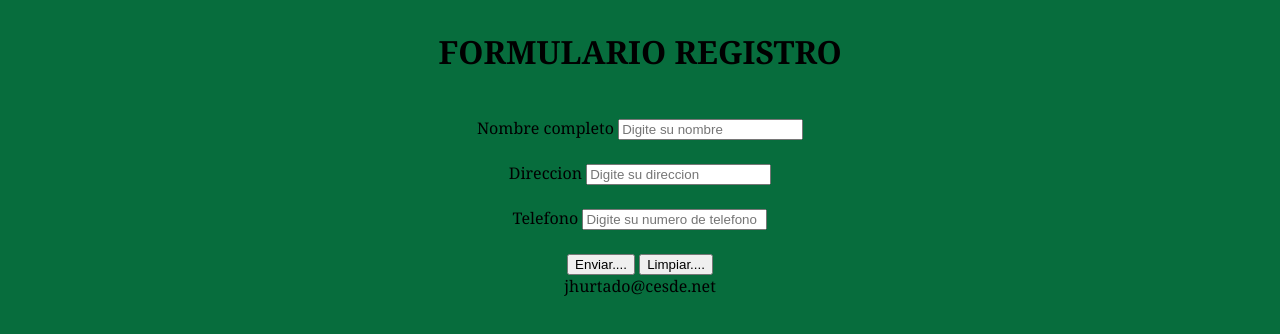
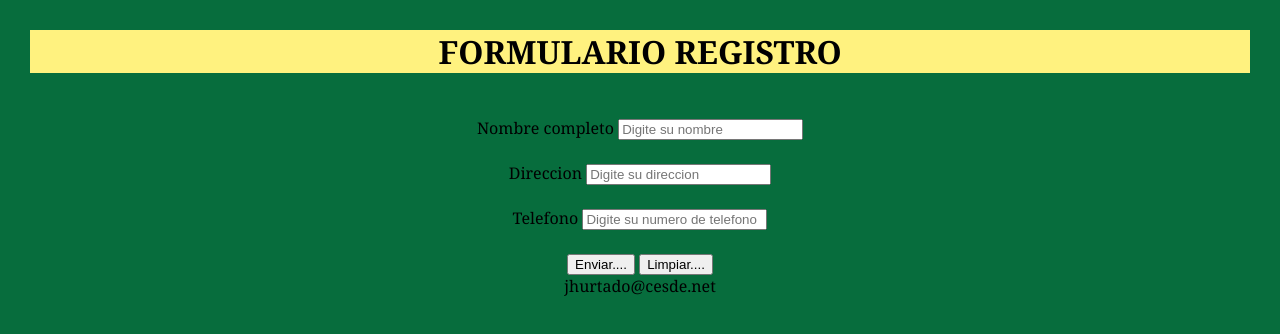
Before and after one commit to jhon22flox/mi-registro, a plain HTML site: page index.html in a window 1280 px wide. Drawn offline with Linux system fonts and the light colour scheme.

Commit message:
Update style.css

```diff
--- a/style.css
+++ b/style.css
@@ -12,6 +12,6 @@ html{
     }
     h1{
         font-family: Cambria, Cochin, Georgia, Times, 'Times New Roman', serif;
-
+         background-color: rgb(255, 242, 127);
         text-align: center;
     }
```
